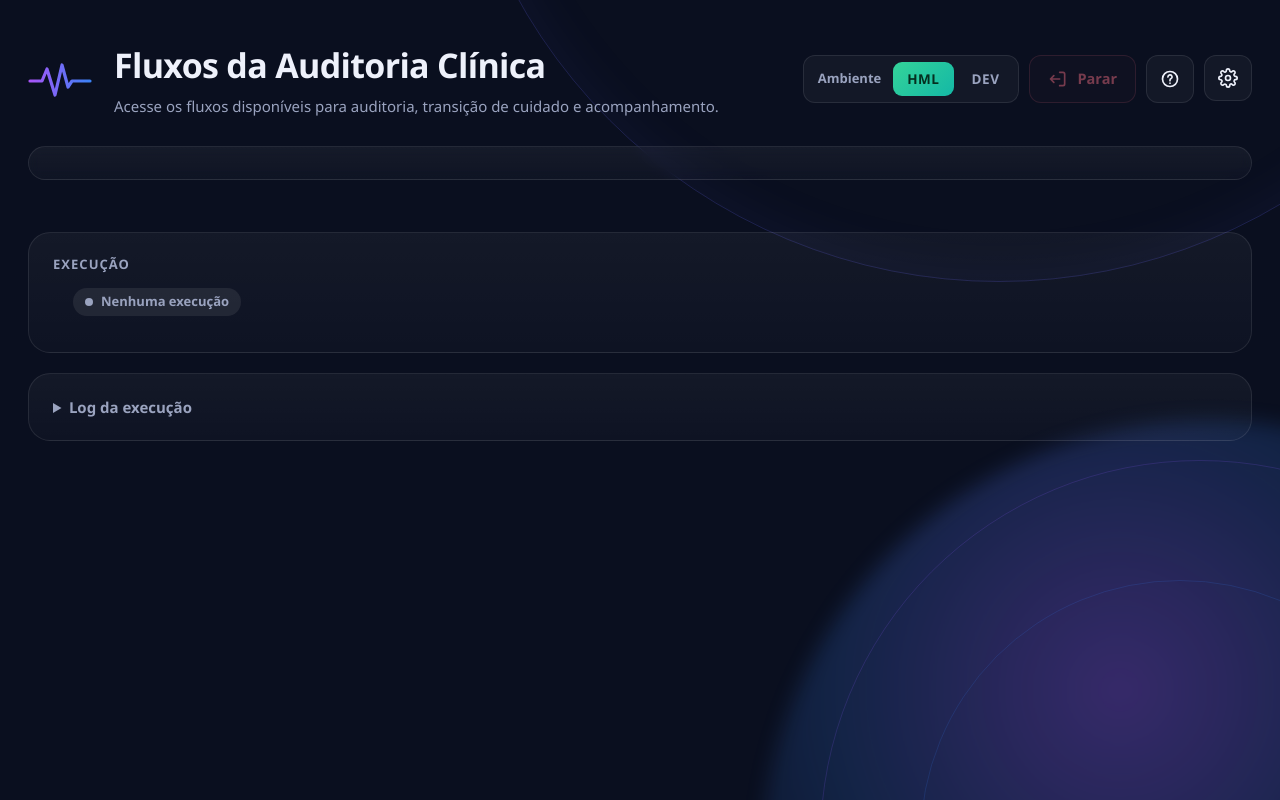
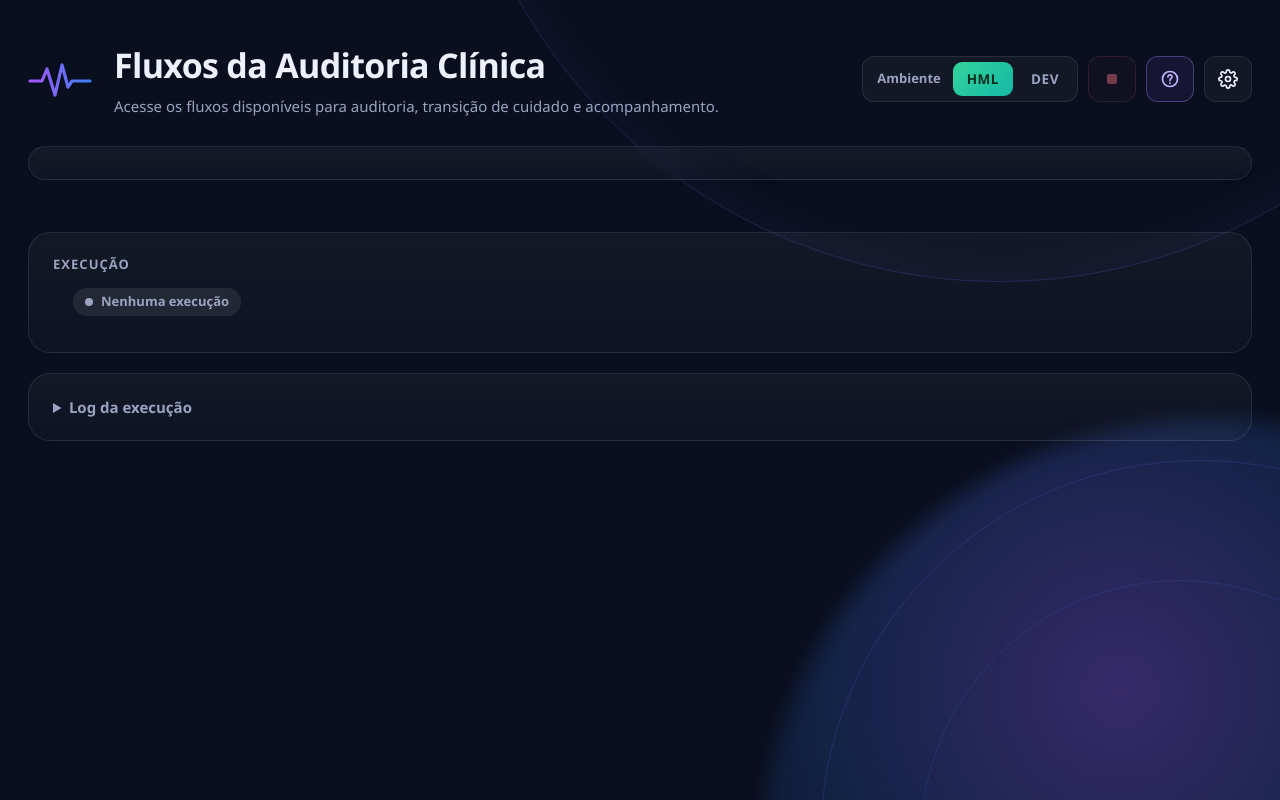
Before and after one commit to Icaro-Dener/desosp-testes, a website: page painel/index.html in a window 1280 px wide. Drawn offline with Linux system fonts and the light colour scheme; no server answers.

Commit message:
Ajuda em destaque e botão Parar só com ícone de stop

```diff
--- a/painel/index.html
+++ b/painel/index.html
@@ -292,6 +292,7 @@
   <symbol id="i-escudo" viewBox="0 0 24 24"><path class="i" d="M12 3 4 6v6c0 4.5 3.4 8.2 8 9 4.6-.8 8-4.5 8-9V6z"/><path class="i" d="m9 12 2 2 4-4"/></symbol>
   <symbol id="i-funil" viewBox="0 0 24 24"><path class="i" d="M3 4h18l-7 8.5V19l-4 2v-8.5z"/></symbol>
   <symbol id="i-engrenagem" viewBox="0 0 24 24"><circle class="i" cx="12" cy="12" r="3"/><path class="i" d="M19.4 15a1.7 1.7 0 0 0 .3 1.8l.1.1a2 2 0 1 1-2.8 2.8l-.1-.1a1.7 1.7 0 0 0-1.8-.3 1.7 1.7 0 0 0-1 1.5V21a2 2 0 1 1-4 0v-.1a1.7 1.7 0 0 0-1.1-1.5 1.7 1.7 0 0 0-1.8.3l-.1.1a2 2 0 1 1-2.8-2.8l.1-.1a1.7 1.7 0 0 0 .3-1.8 1.7 1.7 0 0 0-1.5-1H3a2 2 0 1 1 0-4h.1a1.7 1.7 0 0 0 1.5-1.1 1.7 1.7 0 0 0-.3-1.8l-.1-.1a2 2 0 1 1 2.8-2.8l.1.1a1.7 1.7 0 0 0 1.8.3H9a1.7 1.7 0 0 0 1-1.5V3a2 2 0 1 1 4 0v.1a1.7 1.7 0 0 0 1 1.5 1.7 1.7 0 0 0 1.8-.3l.1-.1a2 2 0 1 1 2.8 2.8l-.1.1a1.7 1.7 0 0 0-.3 1.8V9a1.7 1.7 0 0 0 1.5 1H21a2 2 0 1 1 0 4h-.1a1.7 1.7 0 0 0-1.5 1z"/></symbol>
+  <symbol id="i-stop" viewBox="0 0 24 24"><rect x="6" y="6" width="12" height="12" rx="2.5" fill="currentColor"/></symbol>
   <symbol id="i-play" viewBox="0 0 24 24"><circle class="i" cx="12" cy="12" r="9"/><path class="i" d="m10 8.5 5.5 3.5-5.5 3.5z"/></symbol>
 </svg>
 
@@ -310,8 +311,8 @@
         <button role="radio" data-amb="hml" aria-checked="true">HML</button>
         <button role="radio" data-amb="dev" aria-checked="false">DEV</button>
       </div>
-      <button id="btnParar" class="btn perigo" disabled><svg><use href="#i-sair"/></svg>Parar</button>
-      <button id="btnGuia" class="btn icone-so" title="Como usar: passo a passo do painel"><svg><use href="#i-ajuda"/></svg><span class="sr">Como usar</span></button>
+      <button id="btnParar" class="btn perigo icone-so" disabled title="Parar a execução"><svg><use href="#i-stop"/></svg><span class="sr">Parar</span></button>
+      <button id="btnGuia" class="btn guia icone-so" title="Como usar: passo a passo do painel"><svg><use href="#i-ajuda"/></svg><span class="sr">Como usar</span></button>
       <div class="config">
         <button id="btnConfig" class="btn icone-so" aria-haspopup="true" aria-expanded="false" aria-controls="menuConfig" title="Configurações"><svg><use href="#i-engrenagem"/></svg><span class="sr">Configurações</span></button>
         <div id="menuConfig" class="menu-config" role="menu" hidden>
```
